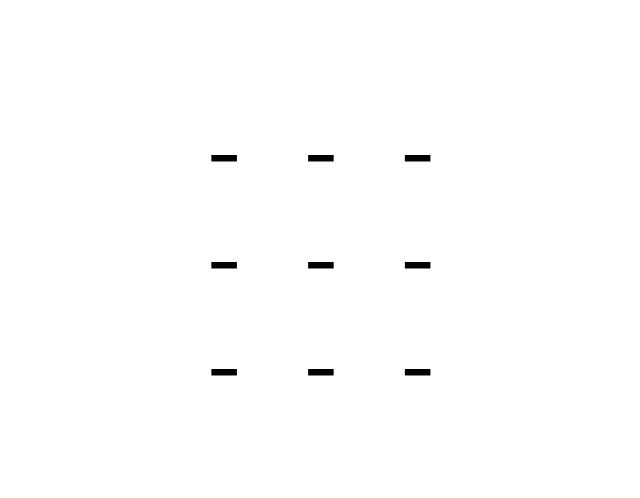
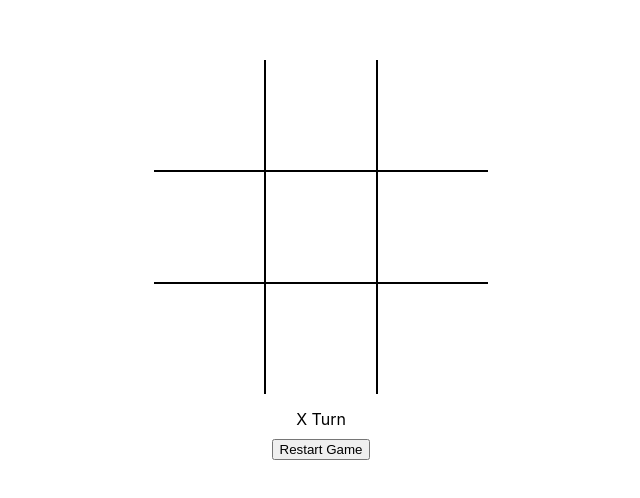
Before and after one commit to sdm125/tictactoe, a React (Create React App) app: page / in a window 1280 px wide. Shown: the part 140-638 px from the top of the page, without its empty margins (319-959 px from the left). Built offline with nearby package versions, Linux system fonts and the light colour scheme.

Commit message:
Add GameOutCome, PlayerTurn, ResetButton, PlayerContext, PlayerReducer components. Add game checking function in PlayerContext and call them in GridCell in useEffect fn call. Add reset reducer cases in GridReducer and PlayerReducer.

```diff
--- a/src/App.css
+++ b/src/App.css
@@ -1,6 +1,6 @@
 @import-normalize;
 
-.grid {
+.App {
   display: flex;
   flex-direction: column;
   justify-content: center;
@@ -14,8 +14,15 @@
 }
 
 .grid-cell {
-  width: calc(33.3% - 60px);
-  margin: 5px 30px;
-  cursor: pointer;
+  padding: 5px 30px;
   font-size: 5rem;
+  height: 100px;
+  width: 50px;
 }
+.grid-cell:not(:nth-child(3)) {
+  border-right: 2px solid;
+}
+
+.grid-row:not(:last-child) {
+  border-bottom: 2px solid;
+}
--- a/src/App.js
+++ b/src/App.js
@@ -1,14 +1,21 @@
 import React from 'react';
 import GridContextProvider from './contexts/GridContext';
+import PlayerContextProvider from './contexts/PlayerContext';
+import PlayerTurn from './components/PlayerTurn';
 import Grid from './components/Grid';
+import GameOutcome from './components/GameOutcome';
 import './App.css';
 
 function App() {
   return (
     <div className='App'>
-      <GridContextProvider>
-        <Grid />
-      </GridContextProvider>
+      <PlayerContextProvider>
+        <GridContextProvider>
+          <Grid />
+          <PlayerTurn />
+          <GameOutcome />
+        </GridContextProvider>
+      </PlayerContextProvider>
     </div>
   );
 }
--- /dev/null
+++ b/src/components/GameOutcome.js
@@ -0,0 +1,28 @@
+import React, { useContext } from 'react';
+import { PlayerContext } from '../contexts/PlayerContext';
+import { GridContext } from '../contexts/GridContext';
+import ResetButton from './ResetButton';
+
+const GameOutcome = () => {
+  const { players, isDraw } = useContext(PlayerContext);
+  const { grid } = useContext(GridContext);
+
+  return (
+    <div>
+      {!isDraw(grid) ? (
+        players.map((player, index) => {
+          return (
+            <div style={{ textAlign: 'center' }} key={index}>
+              {player.hasWon ? `${player.mark} wins!` : ''}
+            </div>
+          );
+        })
+      ) : (
+        <div style={{ textAlign: 'center' }}>Draw!</div>
+      )}
+      <ResetButton />
+    </div>
+  );
+};
+
+export default GameOutcome;
--- a/src/components/Grid.js
+++ b/src/components/Grid.js
@@ -7,9 +7,11 @@ const Grid = () => {
 
   return (
     <div className='grid'>
-      {grid.map((gridcells, index) => (
-        <GridRow key={index} row={index} gridcells={gridcells} />
-      ))}
+      <div className='grid-container'>
+        {grid.map((gridcells, index) => (
+          <GridRow key={index} row={index} gridcells={gridcells} />
+        ))}
+      </div>
     </div>
   );
 };
--- a/src/components/GridCell.js
+++ b/src/components/GridCell.js
@@ -1,17 +1,59 @@
-import React, { useContext } from 'react';
+import React, { useContext, useEffect } from 'react';
 import { GridContext } from '../contexts/GridContext';
+import { PlayerContext } from '../contexts/PlayerContext';
 
 const GridCell = props => {
-  const { dispatch } = useContext(GridContext);
-  const updateMark = () => {
-    dispatch({
-      type: 'UPDATE_GRIDCELL_MARK',
-      payload: { row: props.row, cell: props.cell, mark: 'X' }
-    });
+  const { grid, gridDispatch } = useContext(GridContext);
+  const {
+    players,
+    playerDispatch,
+    isRowWin,
+    isColumnWin,
+    isDiagonalWin,
+    isDraw
+  } = useContext(PlayerContext);
+  const [activePlayer] = players.filter(player => player.active);
+  const [inactivePlayer] = players.filter(player => !player.active);
+  const { mark } = activePlayer;
+
+  useEffect(() => {
+    if (isRowWin(grid) || isColumnWin(grid) || isDiagonalWin(grid)) {
+      playerDispatch({ type: 'SET_WINNER', payload: inactivePlayer.mark });
+    } else if (isDraw(grid)) {
+      playerDispatch({ type: 'SET_WINNER', payload: 'Draw!' });
+    }
+  }, [
+    grid,
+    isRowWin,
+    isColumnWin,
+    isDiagonalWin,
+    isDraw,
+    playerDispatch,
+    inactivePlayer
+  ]);
+
+  const update = () => {
+    if (props.mark === '' && !activePlayer.hasWon && !inactivePlayer.hasWon) {
+      gridDispatch({
+        type: 'UPDATE_GRIDCELL_MARK',
+        payload: { row: props.row, cell: props.cell, mark: mark }
+      });
+
+      playerDispatch({
+        type: 'TOGGLE_ACTIVE_PLAYER'
+      });
+    }
   };
 
   return (
-    <div className='grid-cell' onClick={updateMark}>
+    <div
+      className='grid-cell'
+      style={{
+        cursor:
+          !activePlayer.hasWon && !inactivePlayer.hasWon ? 'pointer' : 'default'
+      }}
+      onClick={update}
+    >
       {props.mark}
     </div>
   );
--- a/src/components/GridRow.js
+++ b/src/components/GridRow.js
@@ -1,4 +1,4 @@
-import React, { useContext } from 'react';
+import React from 'react';
 import GridCell from './GridCell';
 
 const GridRow = props => {
--- /dev/null
+++ b/src/components/PlayerTurn.js
@@ -0,0 +1,23 @@
+import React, { useContext } from 'react';
+import { PlayerContext } from '../contexts/PlayerContext';
+import { GridContext } from '../contexts/GridContext';
+
+const PlayerTurn = () => {
+  const { players, isDraw } = useContext(PlayerContext);
+  const { grid } = useContext(GridContext);
+  const [player1, player2] = players;
+
+  return (
+    <div style={{ marginTop: '15px' }}>
+      {!player1.hasWon && !player2.hasWon && !isDraw(grid)
+        ? players.map(player => {
+            if (player.active) {
+              return `${player.mark} Turn`;
+            }
+          })
+        : ''}
+    </div>
+  );
+};
+
+export default PlayerTurn;
--- /dev/null
+++ b/src/components/ResetButton.js
@@ -0,0 +1,22 @@
+import React, { useContext } from 'react';
+import { GridContext } from '../contexts/GridContext';
+import { PlayerContext } from '../contexts/PlayerContext';
+
+const ResetButton = () => {
+  const { gridDispatch } = useContext(GridContext);
+  const { playerDispatch } = useContext(PlayerContext);
+
+  return (
+    <button
+      onClick={() => {
+        gridDispatch({ type: 'RESET_GRID' });
+        playerDispatch({ type: 'RESET_PLAYERS' });
+      }}
+      style={{ marginTop: '10px' }}
+    >
+      Restart Game
+    </button>
+  );
+};
+
+export default ResetButton;
--- a/src/contexts/GridContext.js
+++ b/src/contexts/GridContext.js
@@ -4,14 +4,14 @@ import gridReducer from '../reducers/GridReducer';
 export const GridContext = createContext();
 
 const GridContextProvider = props => {
-  const [grid, dispatch] = useReducer(gridReducer, [
-    ['-', '-', '-'],
-    ['-', '-', '-'],
-    ['-', '-', '-']
+  const [grid, gridDispatch] = useReducer(gridReducer, [
+    ['', '', ''],
+    ['', '', ''],
+    ['', '', '']
   ]);
 
   return (
-    <GridContext.Provider value={{ grid, dispatch }}>
+    <GridContext.Provider value={{ grid, gridDispatch }}>
       {props.children}
     </GridContext.Provider>
   );
--- /dev/null
+++ b/src/contexts/PlayerContext.js
@@ -0,0 +1,99 @@
+import React, { createContext, useReducer } from 'react';
+import playerReducer from '../reducers/PlayerReducer';
+
+export const PlayerContext = createContext();
+
+const isRowWin = grid => {
+  for (let i = 0; i < grid.length; i++) {
+    if (
+      grid[i][0] !== '' &&
+      grid[i][1] !== '' &&
+      grid[i][1] !== '' &&
+      grid[i][2] !== ''
+    ) {
+      if (grid[i][0] === grid[i][1] && grid[i][1] === grid[i][2]) {
+        return true;
+      } else {
+        return false;
+      }
+    }
+  }
+};
+
+const isColumnWin = grid => {
+  for (let i = 0; i < grid.length; i++) {
+    if (
+      grid[0][i] !== '' &&
+      grid[1][i] !== '' &&
+      grid[1][i] !== '' &&
+      grid[2][i] !== ''
+    ) {
+      if (grid[0][i] === grid[1][i] && grid[1][i] === grid[2][i]) {
+        return true;
+      } else {
+        return false;
+      }
+    }
+  }
+};
+
+const isDiagonalWin = grid => {
+  if (grid[0][0] !== '' && grid[1][1] !== '' && grid[2][2] !== '') {
+    if (grid[0][0] === grid[1][1] && grid[1][1] === grid[2][2]) {
+      return true;
+    } else {
+      return false;
+    }
+  }
+
+  if (grid[0][2] !== '' && grid[1][1] !== '' && grid[2][0] !== '') {
+    if (grid[0][2] === grid[1][1] && grid[1][1] === grid[2][0]) {
+      return true;
+    } else {
+      return false;
+    }
+  }
+};
+
+const isDraw = grid => {
+  for (let i = 0; i < grid.length; i++) {
+    for (let j = 0; j < grid[i].length; j++) {
+      if (grid[i][j] === '') {
+        return false;
+      }
+    }
+  }
+  return true;
+};
+
+const PlayerContextProvider = props => {
+  const [players, playerDispatch] = useReducer(playerReducer, [
+    {
+      mark: 'X',
+      active: true,
+      hasWon: false
+    },
+    {
+      mark: 'O',
+      active: false,
+      hasWon: false
+    }
+  ]);
+
+  return (
+    <PlayerContext.Provider
+      value={{
+        players,
+        playerDispatch,
+        isRowWin,
+        isColumnWin,
+        isDiagonalWin,
+        isDraw
+      }}
+    >
+      {props.children}
+    </PlayerContext.Provider>
+  );
+};
+
+export default PlayerContextProvider;
--- a/src/reducers/GridReducer.js
+++ b/src/reducers/GridReducer.js
@@ -5,6 +5,12 @@ export default (state, action) => {
       updatedGrid[action.payload.row][action.payload.cell] =
         action.payload.mark;
       return updatedGrid;
+    case 'RESET_GRID':
+      return [
+        ['', '', ''],
+        ['', '', ''],
+        ['', '', '']
+      ];
     default:
       return state;
   }
--- /dev/null
+++ b/src/reducers/PlayerReducer.js
@@ -0,0 +1,34 @@
+export default (state, action) => {
+  switch (action.type) {
+    case 'TOGGLE_ACTIVE_PLAYER':
+      return [...state].map(player => {
+        player.active = !player.active;
+        return player;
+      });
+    case 'SET_WINNER':
+      return [...state].map(player => {
+        if (player.mark === action.payload) {
+          player.hasWon = true;
+        }
+        return player;
+      });
+    case 'GET_WINNER':
+      const winner = [...state].filter(player => player.hasWon);
+      return winner;
+    case 'RESET_PLAYERS':
+      return [
+        {
+          mark: 'X',
+          active: true,
+          hasWon: false
+        },
+        {
+          mark: 'O',
+          active: false,
+          hasWon: false
+        }
+      ];
+    default:
+      return state;
+  }
+};
```
